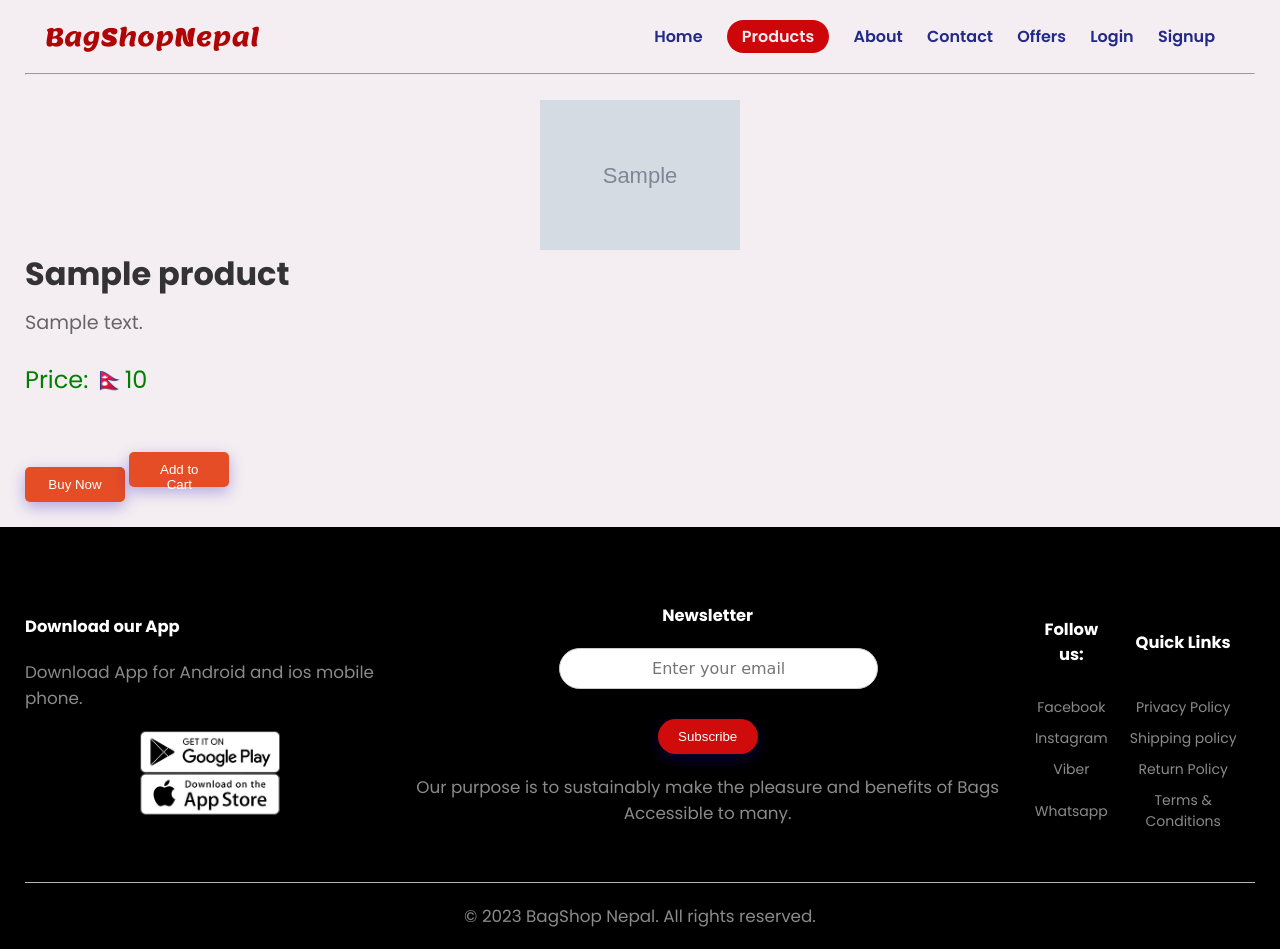
After one commit to AayuStha/project-ecommerce, a PHP site: page /product_detail.php?id=1 in a window 1280 px wide. The commit adds this page. Run offline with PHP 8.4, Linux system fonts and the light colour scheme; tables that the repository leaves empty or names only in its code hold one stand-in row (values such as "Sample post"); grey boxes marked "Sample" are stand-in pictures.

Commit message:
updated products

```diff
--- /dev/null
+++ b/product_detail.php
@@ -0,0 +1,160 @@
+<!DOCTYPE html>
+<html lang="en">
+<head>
+    <meta charset="UTF-8">
+    <meta name="viewport" content="width=device-width, initial-scale=1.0">
+
+    <link rel="stylesheet" href="css/style.css" class="css">
+
+    <link rel="preconnect" href="https://fonts.googleapis.com">
+    <link rel="preconnect" href="https://fonts.gstatic.com" crossorigin>
+    <link href="https://fonts.googleapis.com/css2?family=Poppins:wght@300;400;500;600;700&display=swap" rel="stylesheet">
+
+    <link rel="stylesheet" href="https://cdnjs.cloudflare.com/ajax/libs/font-awesome/6.4.0/css/all.min.css">
+
+    <title>BagShop Nepal</title>
+<style>
+    img {
+        width: 200px;
+            height: auto;
+    display: block;
+    margin-left: auto;
+    margin-right: auto;
+        }
+        h1 {
+            font-size: 2em;
+            color: #333;
+        }
+        p {
+            font-size: 1.2em;
+            color: #666;
+        }
+        .price {
+            font-size: 1.5em;
+            color: green;
+        }
+        .buy-now-btn, .addtocart-btn {
+            display: inline-block;
+            background-color: #e44d26;
+            color: #fff;
+            padding: 10px 20px;
+            text-decoration: none;
+            border-radius: 5px;
+            transition: background-color 0.3s ease;
+            cursor: pointer;
+}
+</style>
+
+</head>
+<body>
+    <div class="header">
+        <div class="container">
+            <div class="navbar">
+                <div class="logo">
+                    <a href="/index.html">
+                        BagShopNepal
+                    </a>
+                </div>
+                <nav>
+                    <ul id="items">
+                        <li><a href="/index.html" >Home</a></li>
+                        <li><a href="/project-ecommerce/products.php" class="active">Products</a></li>
+                        <li><a href="/about.html">About</a></li>
+                        <li><a href="/contact.html">Contact</a></li>
+                        <li><a href="/offers.html">Offers</a></li>
+                        <li><a href="/backend/contact.php">Login</a></li>
+                        <li><a href="/signup.html">Signup</a></li>
+                    </ul>
+                </nav>
+                <!-- <img src="images/cart.png" width="30px" height="30px"alt="cart"> -->
+            </div>
+            <hr>
+            <br>
+            <?php
+                // Connect to the database
+                include 'config.php';
+
+                $db = new mysqli($servername, $username, $password, $database);
+
+                // Check connection
+                if ($db->connect_error) {
+                    die("Connection failed: " . $db->connect_error);
+                }
+
+                // Get the ID of the product
+                $id = $_GET['id'];
+
+                // Fetch the product data
+                $stmt = $db->prepare("SELECT * FROM products WHERE id = ?");
+                $stmt->bind_param("i", $id);
+                $stmt->execute();
+                $result = $stmt->get_result();
+                $product = $result->fetch_assoc();
+                ?>
+
+                <!-- Display the product data -->
+                <img src="backend/uploads/<?php echo $product['image']; ?>" alt="Product Image">
+                <h1><?php echo $product['name']; ?></h1>
+                <p><?php echo $product['description']; ?></p>
+                <br>
+                <p class="price">Price: 🇳🇵<?php echo $product['price']; ?></p>
+                <br>
+                <button class="buy-now-btn">Buy Now</button>
+                <button class="addtocart-btn">Add to Cart</button>
+
+
+                <br>
+                <br>
+        </div>
+    </div>
+<!-- Footer -->
+
+    <div class="footer">
+        <div class="container">
+            <div class="row">
+                <div class="footer-col-1">
+                    <h3>Download our App</h3>
+                    <p>Download  App for Android and ios mobile phone.</p>
+                    <div class="app-logo">
+                        <img src="backend/uploads/play-store.png" alt="">
+                        <img src="backend/uploads/app-store.png" alt="">
+                    </div>
+                </div>
+                <div class="footer-col-2">
+                    <h3>Newsletter</h3>
+                    <form action="../project-ecommerce/subscribe.php" method="post">
+                        <input type="email" name="email" placeholder="Enter your email">
+                        <button type="submit">Subscribe</button>
+                    </form>
+                    <p>Our purpose is to sustainably make the pleasure and benefits of Bags Accessible to many.</p>
+                </div>
+                <table border="0" cellspacing="10" cellpadding="10">
+                    <tr>
+                        <td><h3>Follow us:</h3></td>
+                        <td><h3>Quick Links</h3></td>
+                    </tr>
+                    <tr>
+                        <td><a href="https://www.facebook.com">Facebook</a></td>
+                        <td><a href="policy.html">Privacy Policy</a></td>
+                    </tr>
+                    <tr>
+                        <td><a href="https://www.instagram.com">Instagram</a></td>
+                        <td><a href="shipping.html">Shipping policy</a></td>
+                    </tr>
+                    <tr>
+                        <td><a href="https://www.viber.com">Viber</a></td>
+                        <td><a href="return.html">Return Policy</a></td>
+                    </tr>
+                    <tr>
+                        <td><a href="https://www.whatsapp.com">Whatsapp</a></td>
+                        <td><a href="terms.html">Terms & Conditions</a></td>
+                    </tr>
+                </table>
+            </div>
+            <hr>
+            <p class="copyright">© 2023 BagShop Nepal. All rights reserved. </p>
+        </div>
+    </div>
+
+</body>
+</html>
--- a/products.php
+++ b/products.php
@@ -67,7 +67,7 @@
         // Output each product
         while($row = $result->fetch_assoc()) {
             echo "<div class='col-4'>";
-            echo "<a href='products/detail_one.html'>";
+            echo "<a href='product_detail.php?id=" . $row["id"] . "'>";
             echo "<img src='backend/uploads/" . $row["image"] . "' width='100'' alt='Product Image'>";
             echo "<h4>" . $row["name"] . "</h4>";
             echo "<div class='rating'>";
@@ -78,6 +78,7 @@
                 echo "<i class='fa-regular fa-star'></i>";
             }
             echo "</div>";
+            echo "</a>";
             echo "</div>";
         }
     } else {
```
Also changed, not shown: backend/uploads/IMG_4585.JPG (added).
